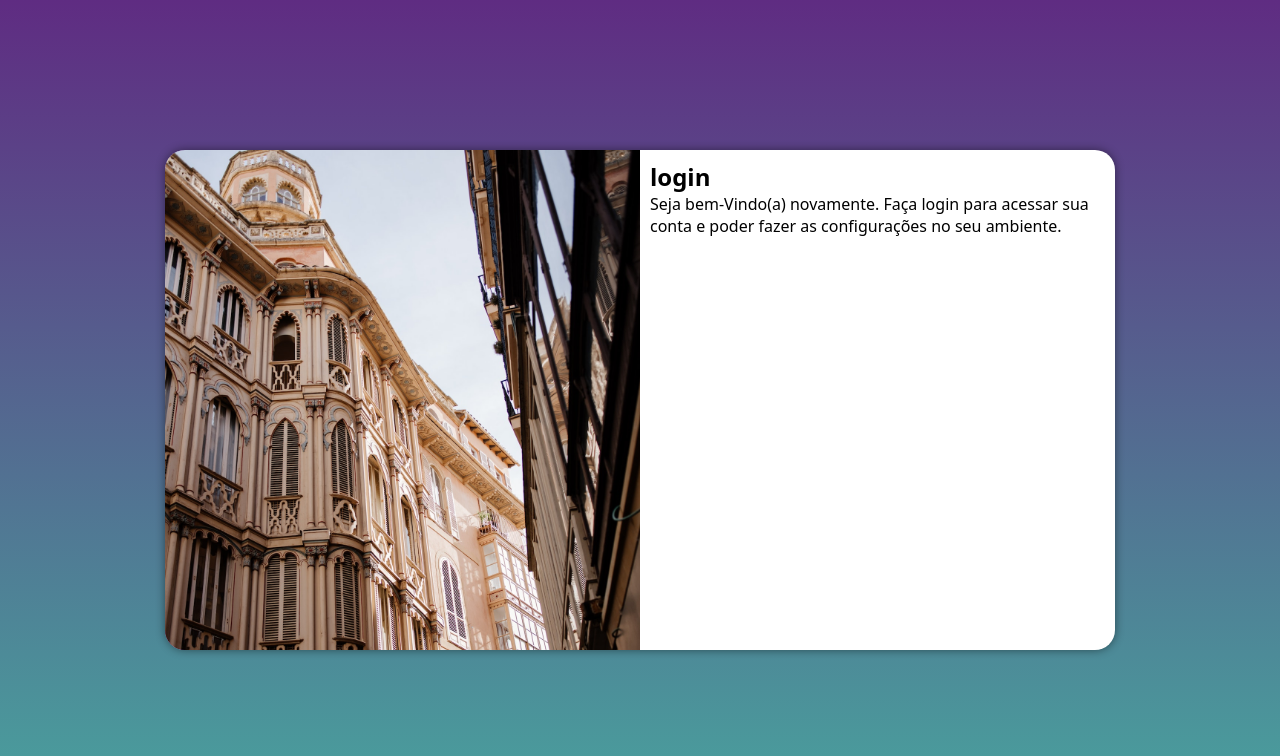
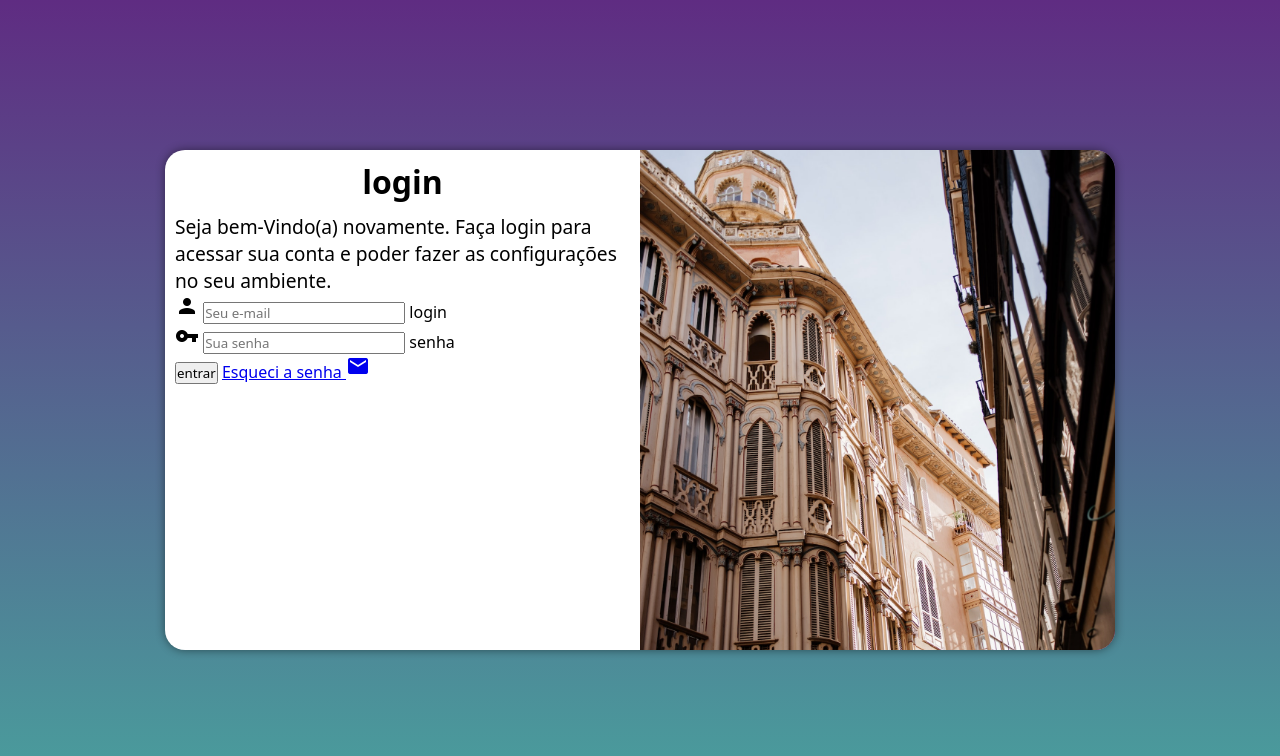
Before and after one commit to loiteroxx/projeto-login, a plain HTML site: page index.html in a window 1280 px wide. Drawn offline with Linux system fonts and the light colour scheme.

Commit message:
add formulario

```diff
--- a/estilo/media-query.css
+++ b/estilo/media-query.css
@@ -32,13 +32,21 @@
     }
 
     section#login > div#imagem {
-        float: left;
+        float: right;
         width: 50%;
         height: 100%;
     }
 
     section#login > div#formulario {
-        float:right;
+        float: left;
         width: 50%;
     }
+
+    div#formulario > h1 {
+        font-size: 2em;
+    }
+
+    div#formulario > p {
+        font-size: 1.2em;
+    }
 }
--- a/estilo/style.css
+++ b/estilo/style.css
@@ -54,5 +54,13 @@ section#login > div#imagem {
 section#login > div#formulario {
     display: block;
     padding: 10px;
+}
 
+div#formulario > h1 {
+    text-align: center;
+    margin-bottom: 10px;
 }
+
+div#formulario > p {
+    font-size: 0.8em;
+}
--- a/index.html
+++ b/index.html
@@ -4,6 +4,7 @@
     <meta charset="UTF-8">
     <meta name="viewport" content="width=device-width, initial-scale=1.0">
     <title>Login</title>
+    <link href="https://fonts.googleapis.com/icon?family=Material+Icons" rel="stylesheet">
     <link rel="stylesheet" href="estilo/style.css">
     <link rel="stylesheet" href="estilo/media-query.css">
 </head>
@@ -16,8 +17,19 @@
             <div id="formulario">
                 <h1>login</h1>
                 <p>Seja bem-Vindo(a) novamente. Faça login para acessar sua conta e poder fazer as configurações no seu ambiente.</p>
-                <form action="login.php" method="post">
-
+                <form action="login.php" method="post" autocomplete="on">
+                    <div class="campo">
+                        <span class="material-icons">person</span>
+                        <input type="email" name="login" id="ilogin" placeholder="Seu e-mail" autocomplete="email" required maxlength="30">
+                        <label for="ilogin">login</label>
+                    </div>
+                    <div class="campo">
+                        <span class="material-icons">vpn_key</span>
+                        <input type="password" name="senha" id="isenha" placeholder="Sua senha" autocomplete="current-password" required minlength="8"  maxlength="20">
+                        <label for="isenha">senha</label>
+                    </div>
+                    <input type="submit" value="entrar">
+                    <a href="esqueci.html">Esqueci a senha <span class="material-icons">mail</span> </a>
                 </form>
             </div>
         </section>
```
